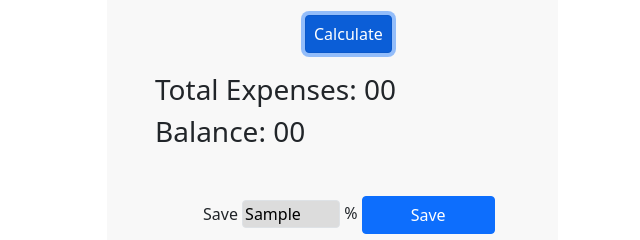
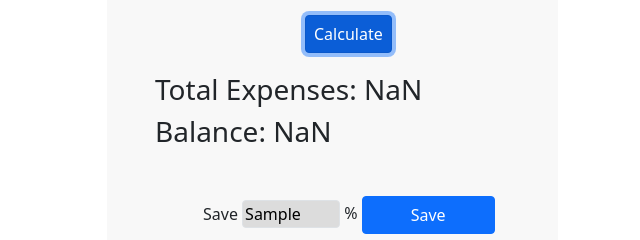
Before and after one commit to chamakkarmakar/money-master, a plain HTML site: page index.html in a window 1280 px wide. Both pictures are taken after typing "Sample", "Sample", "Sample", "Sample", "Sample" into the empty fields and a click on the button "Calculate". Shown: the part 514-754 px from the top of the page, 640-1280 px from the left. Drawn offline with nearby package versions, Linux system fonts and the light colour scheme.

Commit message:
result field added

```diff
--- a/index.html
+++ b/index.html
@@ -57,8 +57,8 @@
                                     style="margin-left: 150px;margin-top: 20px;margin-bottom: 20px;">Calculate</button>
                             </div>
                             <div>
-                                <h3> Total Expenses: <span>00</span></h3>
-                                <h3> Balance: <span>00</span></h3>
+                                <h3> Total Expenses: <span id="total-expense">00</span></h3>
+                                <h3> Balance: <span id="balance">00</span></h3>
 
                             </div>
 
--- a/money.js
+++ b/money.js
@@ -3,6 +3,10 @@ function inputData(input){
     const inputValue = parseInt(inputField.value);
     return inputValue;
 
+}
+function resultData(result){
+    const resultField = document.getElementById(result)
+    return resultField;
 }
 document.getElementById('calculate-btn').addEventListener('click',function(){
     const incomeValue = inputData('income');
@@ -13,7 +17,8 @@ document.getElementById('calculate-btn').addEventListener('click',function(){
     const expense = foodValue + rentValue + clothValue;
     const balance = incomeValue - expense;
 
-    console.log(expense);
-    console.log(balance);
+    resultData('total-expense').innerText=expense;
+    resultData('balance').innerText=balance;
+
 
 });
```
